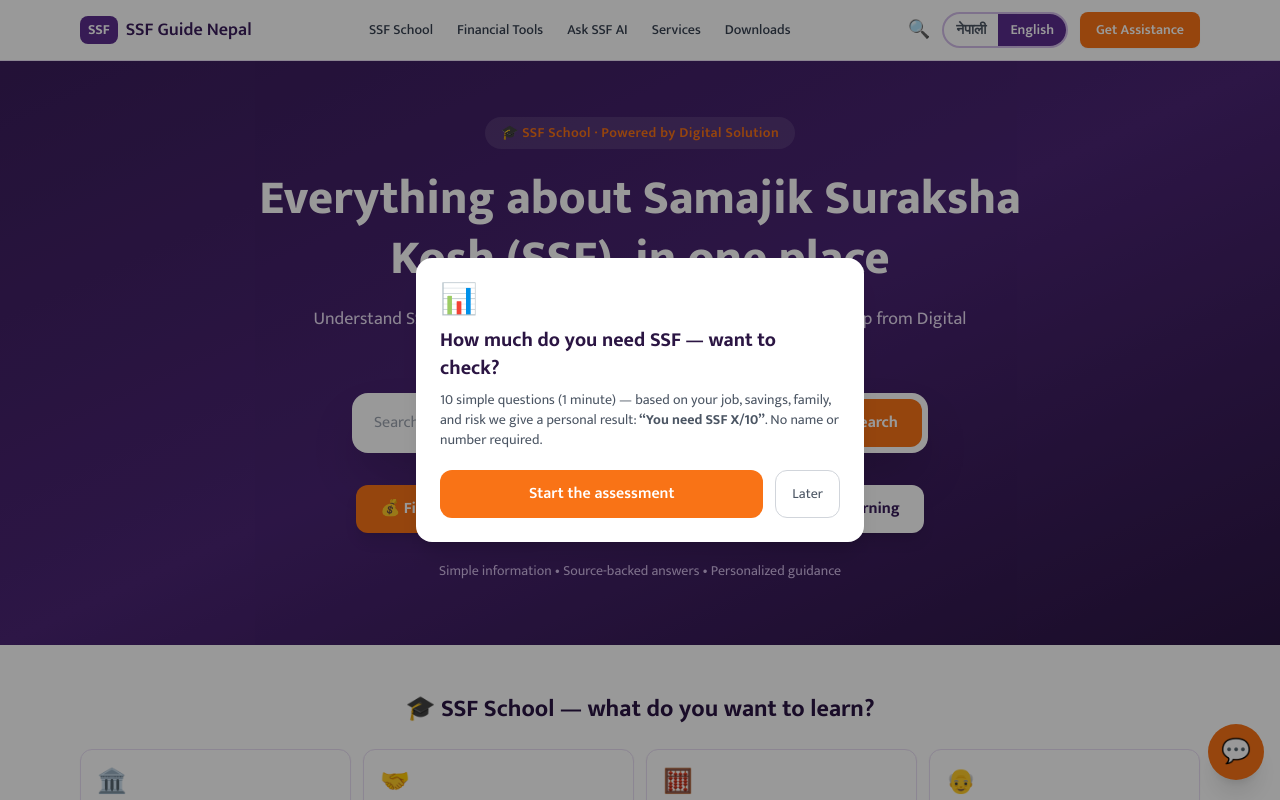
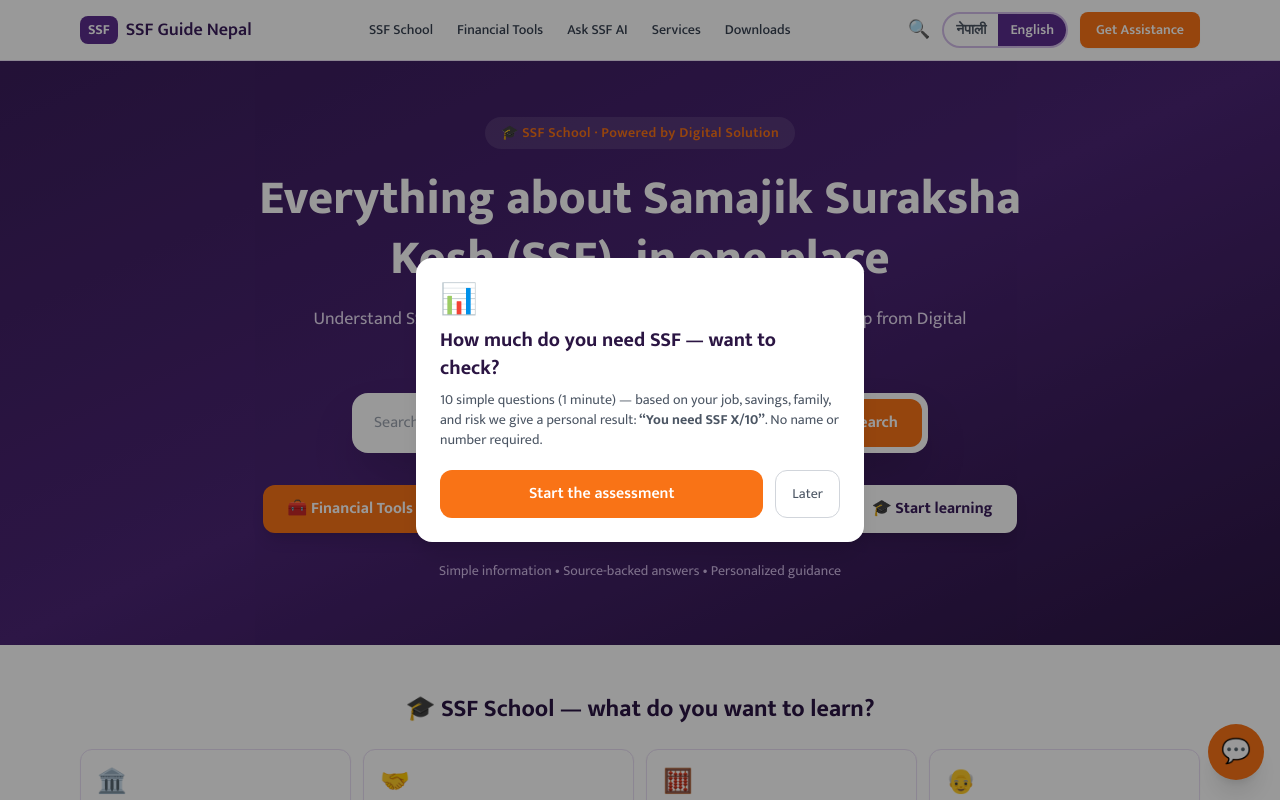
Before and after one commit to digitalsolution2078/SSF-Guide-, a Next.js app: page /en in a window 1280 px wide. Shown: the top 800 px of the page. Built offline with nearby package versions, Linux system fonts and the light colour scheme.

Commit message:
Add Financial Tools button to home page hero
Co-Authored-By: Claude Fable 5 <noreply@anthropic.com>
Claude-Session: https://claude.ai/code/session_01G2BkN6KnLNTgqhFwfrgu3P

```diff
--- a/src/app/[locale]/page.tsx
+++ b/src/app/[locale]/page.tsx
@@ -130,8 +130,14 @@ function HomeContent({ locale }: { locale: string }) {
 
           <div className="mt-8 flex flex-wrap items-center justify-center gap-3">
             <Link
+              href="/calculators"
+              className="rounded-xl bg-action-500 px-6 py-3 font-bold text-white shadow-lg transition hover:scale-[1.02] hover:bg-action-600"
+            >
+              🧰 {isEn ? "Financial Tools" : "Financial Tools (उपकरण)"}
+            </Link>
+            <Link
               href="/calculators/financial-planner"
-              className="rounded-xl bg-action-500 px-6 py-3 font-bold text-white shadow-lg transition hover:scale-[1.02] hover:bg-action-600"
+              className="rounded-xl bg-white/10 px-6 py-3 font-bold text-white ring-1 ring-white/30 backdrop-blur transition hover:bg-white/20"
             >
               💰 Financial Planner
             </Link>
```
